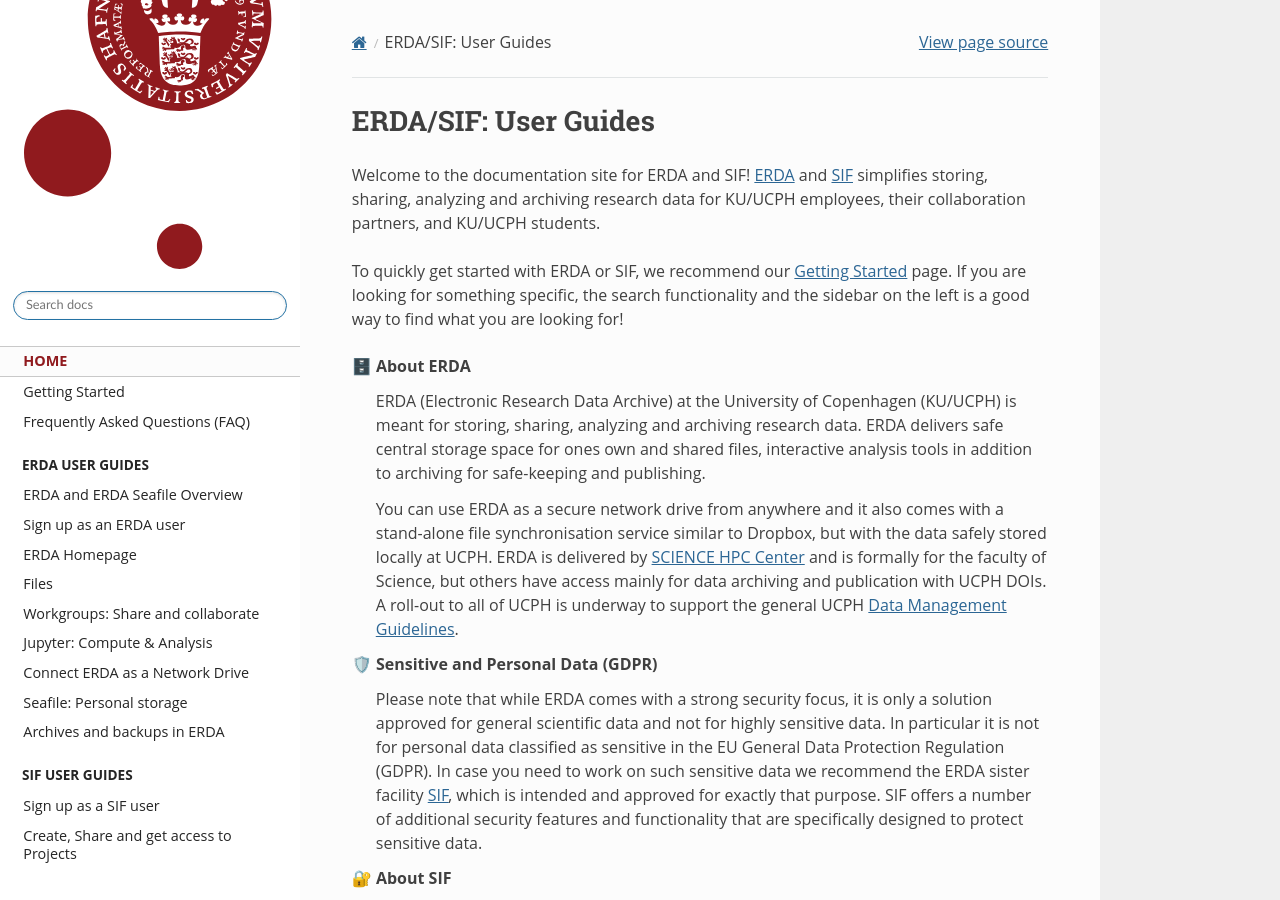
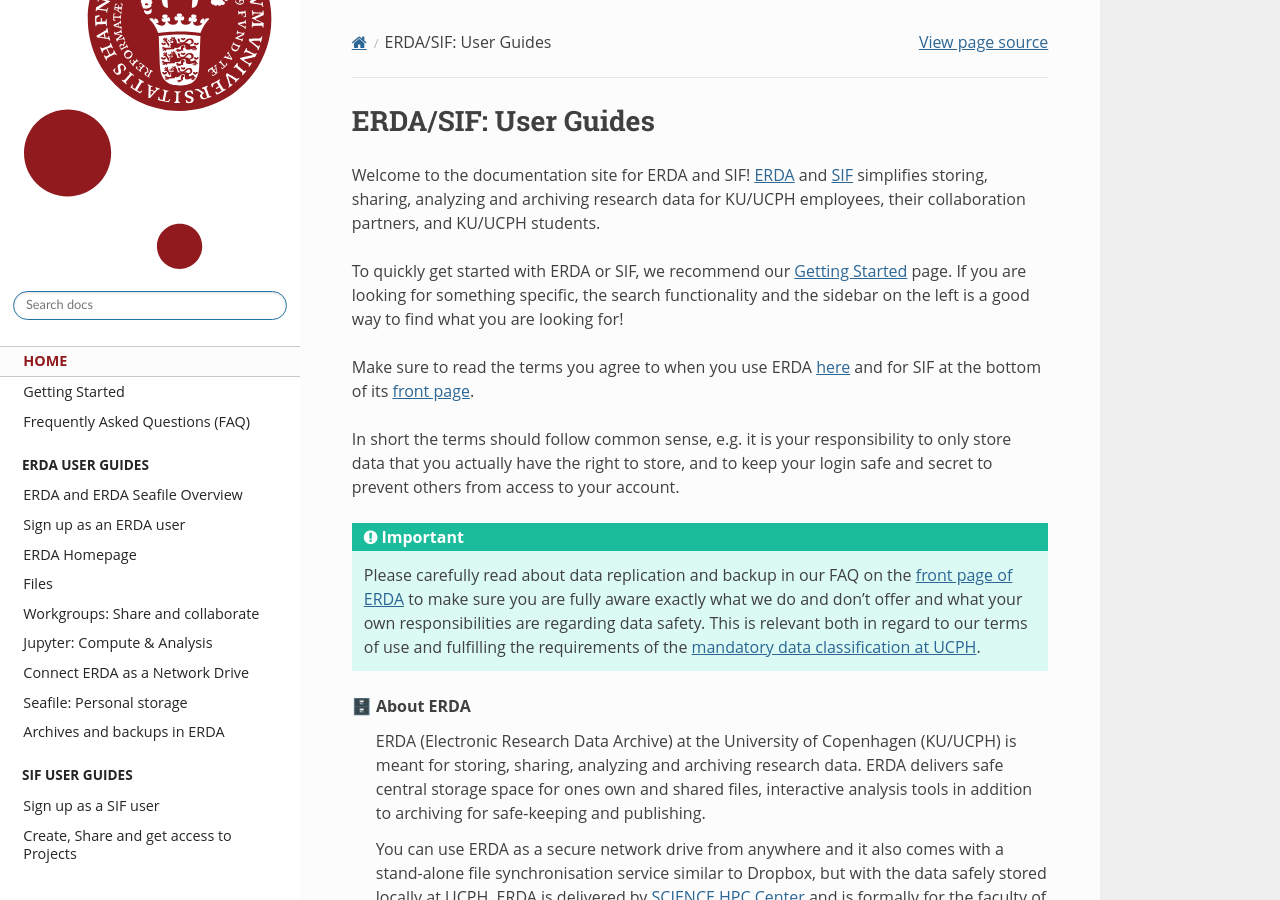
Before and after one commit to ucphhpc/migrid-user-docs, a Sphinx documentation site: the page built from docs/index.rst, in a window 1280 px wide and 900 px high. Built offline with Sphinx 7.4.7 and the Read the Docs theme 3.1.0, drawn with Linux system fonts in a browser that asks for light colours.

Commit message:
Add information about terms of use

```diff
--- a/docs/index.rst
+++ b/docs/index.rst
@@ -40,6 +40,13 @@
 
 
 To quickly get started with ERDA or SIF, we recommend our :ref:`Getting Started <gettingstarted_intro>` page. If you are looking for something specific, the search functionality and the sidebar on the left is a good way to find what you are looking for!
+
+Make sure to read the terms you agree to when you use ERDA `here <https://erda.ku.dk/terms.html>`_ and for SIF at the bottom of its `front page <https://sif.ku.dk/>`_.
+
+In short the terms should follow common sense, e.g. it is your responsibility to only store data that you actually have the right to store, and to keep your login safe and secret to prevent others from access to your account.
+
+.. important:: Please carefully read about data replication and backup in our FAQ on the `front page of ERDA <https://erda.ku.dk/>`_ to make sure you are fully aware exactly what we do and don’t offer and what your own responsibilities are regarding data safety.
+               This is relevant both in regard to our terms of use and fulfilling the requirements of the `mandatory data classification at UCPH <https://kunet.ku.dk/employee-guide/Pages/Safety-and-Emergency-Preparedness/Information-Security.aspx>`_.
 
 
 |:file_cabinet:| About ERDA
```
